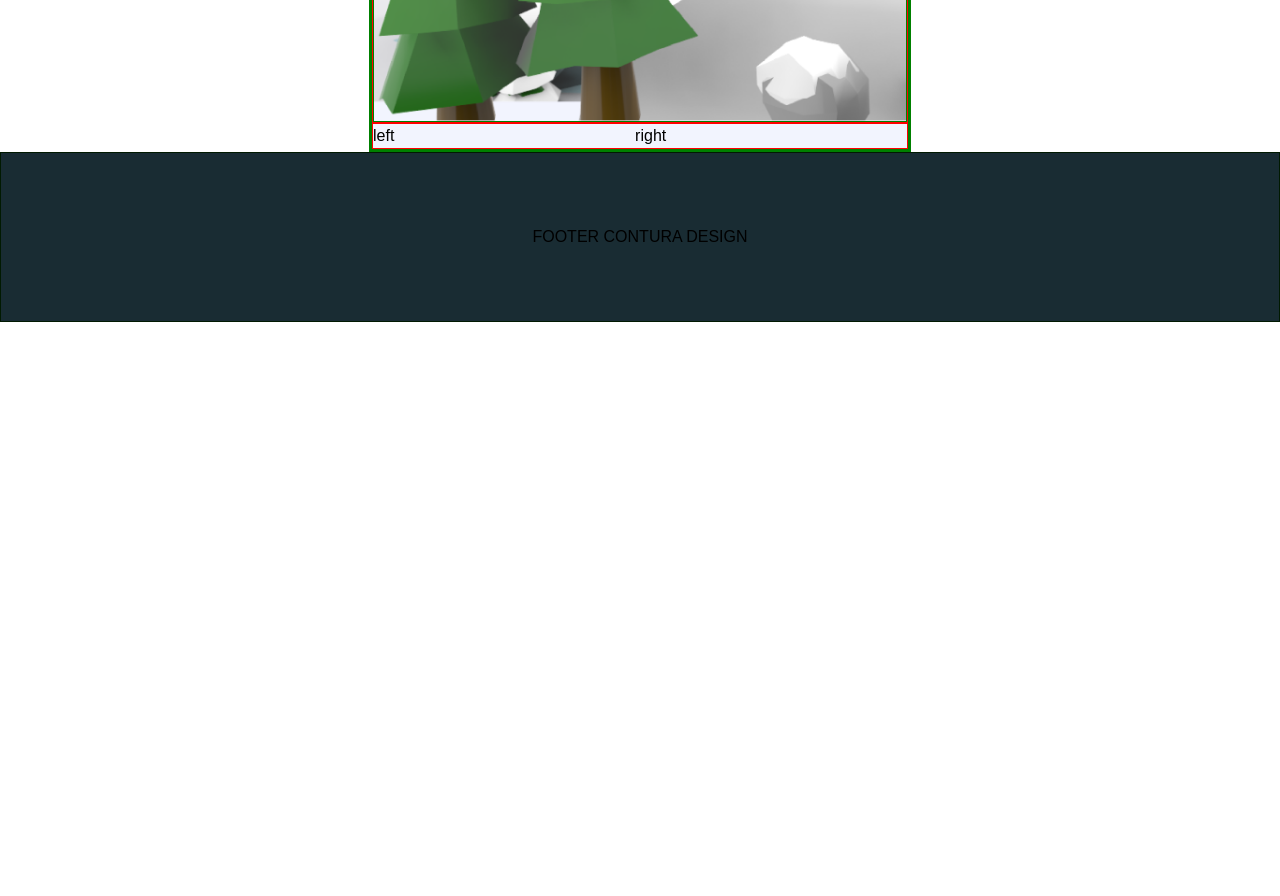
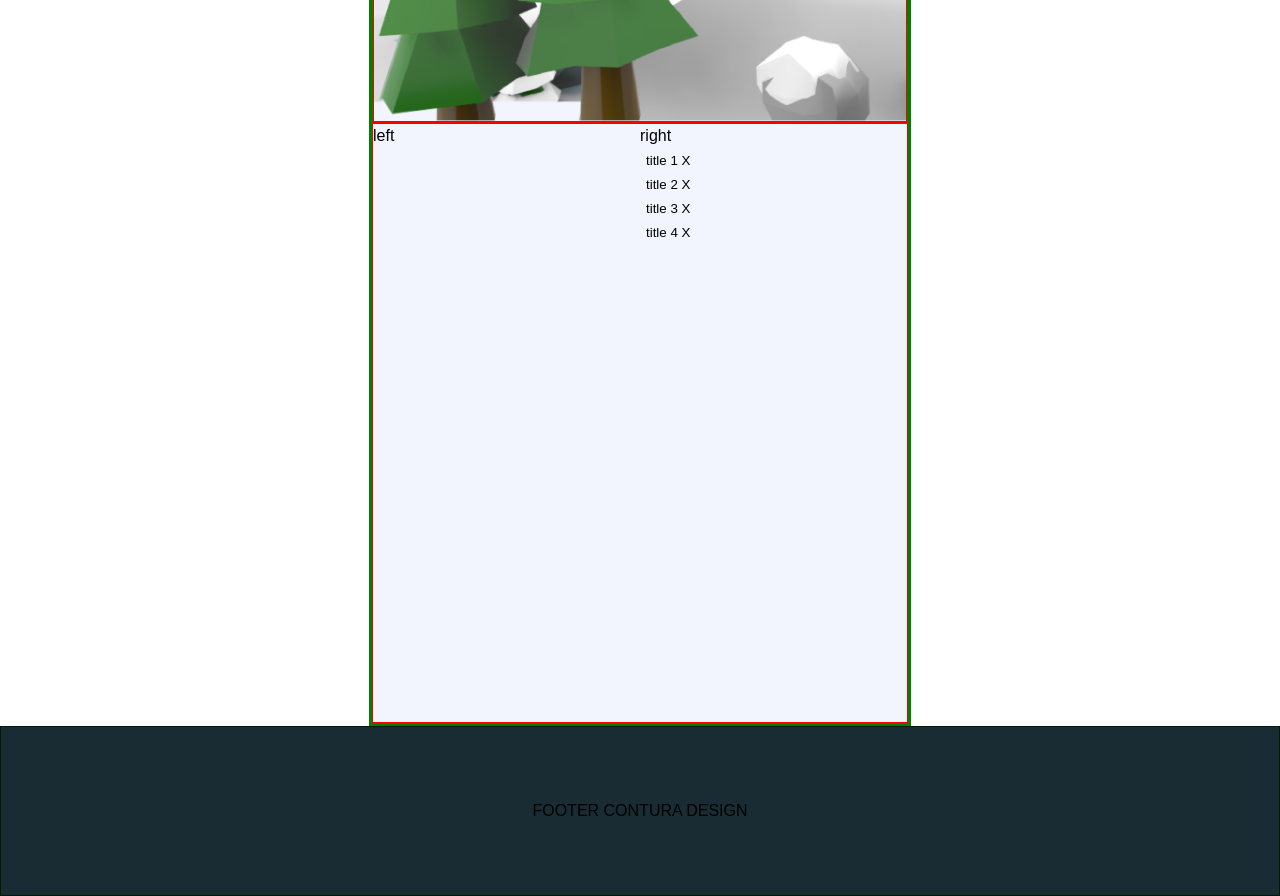
Before and after one commit to ivanbkovacevic/contura-desing-website2, a Next.js app: page / in a window 1280 px wide. Shown: the part 860-1756 px from the top of the page. Before the commit the page ends 1182 px from the top, so only its background shows below. Built offline with nearby package versions, Linux system fonts and the light colour scheme.

Commit message:
accordions

```diff
--- a/components/Home/DesignStrategySection/DesignStrategySection.module.scss
+++ b/components/Home/DesignStrategySection/DesignStrategySection.module.scss
@@ -3,12 +3,14 @@
 .wrapper {
     border: 1px solid red;
     display: flex;
+    height: 60rem;
 
     .leftWrapper {
-        flex-grow: 1;
+        width: 50%;
     }
     .rightWrapper {
-        flex-grow: 1;
+        width: 50%;
+
     }
 
 }
--- a/components/Home/DesignStrategySection/DesignStrategySection.tsx
+++ b/components/Home/DesignStrategySection/DesignStrategySection.tsx
@@ -1,7 +1,15 @@
 import React from 'react';
 import style from './DesignStrategySection.module.scss'
+import Accordion from '../../Reusable/Accordion/Accordion';
+import {ACCORDIONS} from '../../Reusable/Accordion/constants';
 
 const DesignStrategySection:React.FC = ({}) => {
+  const accordions = () => {
+      return ACCORDIONS.map((item) => {
+        return <Accordion title={item.title} content={item.content} />
+      })
+  };
+
   return (
     <div className={style.wrapper}>
         <div className={style.leftWrapper}>
@@ -9,6 +17,7 @@ const DesignStrategySection:React.FC = ({}) => {
         </div>
         <div className={style.rightWrapper}>
           right
+        {accordions()}
         </div>
     </div>
   );
--- a/components/Layout/Header/Header.tsx
+++ b/components/Layout/Header/Header.tsx
@@ -1,6 +1,6 @@
 import React, { useState } from 'react';
 import Navigation from './Navigation';
-import Logo from '../../Logo/Logo';
+import Logo from '../../Reusable/Logo/Logo';
 import cn from 'classnames';
 import style from './Header.module.scss';
 
--- /dev/null
+++ b/components/Reusable/Accordion/Accordion.module.scss
@@ -0,0 +1,16 @@
+@import '../../../styles/variables';
+
+.wrapper {
+
+    button {
+        border: none;
+        background: none;
+    }
+
+    .content {
+
+    }
+    .hide {
+        display: none;
+    }
+}
--- /dev/null
+++ b/components/Reusable/Accordion/Accordion.tsx
@@ -0,0 +1,28 @@
+import React, { useState } from 'react';
+import cn from 'classnames'
+import style from './Accordion.module.scss'
+
+
+interface AccordionProps {
+   title: string;
+   content: string
+}
+const Accordion:React.FC<AccordionProps> = ({title, content}) => {
+const[showAccordion, setShowAccordion] = useState<boolean>(false);
+
+const contentStyle = cn(
+    style.content,
+    {[style.hide]: !showAccordion}
+);
+
+  return (
+    <div className={style.wrapper}>
+      <button onClick={() => setShowAccordion(!showAccordion)}>{title} X</button>
+        <div className={contentStyle}>
+         {content}
+        </div>
+    </div>
+  )
+}
+
+export default Accordion
--- /dev/null
+++ b/components/Reusable/Accordion/constants.ts
@@ -0,0 +1,23 @@
+export interface Accordion {
+    title: string;
+    content: string;
+}
+
+export const ACCORDIONS:Accordion[] = [
+    {
+        title: 'title 1',
+        content:'Lorem ipsum dolor sit amet consectetur adipisicing elit. Veritatis ipsam earum rem natus, fugiat explicabo, error accusantium, molestias consequuntur blanditiis repudiandae nam odit possimus. Temporibus eveniet nesciunt laboriosam sint est voluptatibus cum possimus, laudantium autem esse animi! Quibusdam ipsum libero eos repellat excepturi, rem eum, eveniet labore odit quas accusantium.'
+    },
+    {
+        title: 'title 2',
+        content:'Lorem ipsum dolor sit amet consectetur adipisicing elit. Veritatis ipsam earum rem natus, fugiat explicabo, error accusantium, molestias consequuntur blanditiis repudiandae nam odit possimus. Temporibus eveniet nesciunt laboriosam sint est voluptatibus cum possimus, laudantium autem esse animi! Quibusdam ipsum libero eos repellat excepturi, rem eum, eveniet labore odit quas accusantium.'
+    },
+    {
+        title: 'title 3',
+        content:'Lorem ipsum dolor sit amet consectetur adipisicing elit. Veritatis ipsam earum rem natus, fugiat explicabo, error accusantium, molestias consequuntur blanditiis repudiandae nam odit possimus. Temporibus eveniet nesciunt laboriosam sint est voluptatibus cum possimus, laudantium autem esse animi! Quibusdam ipsum libero eos repellat excepturi, rem eum, eveniet labore odit quas accusantium.'
+    },
+    {
+        title: 'title 4',
+        content:'Lorem ipsum dolor sit amet consectetur adipisicing elit. Veritatis ipsam earum rem natus, fugiat explicabo, error accusantium, molestias consequuntur blanditiis repudiandae nam odit possimus. Temporibus eveniet nesciunt laboriosam sint est voluptatibus cum possimus, laudantium autem esse animi! Quibusdam ipsum libero eos repellat excepturi, rem eum, eveniet labore odit quas accusantium.'
+    },
+]
```
Also changed, not shown: components/Reusable/Logo/Logo.module.scss (added), components/Reusable/Logo/Logo.tsx (renamed from components/Logo/Logo.tsx).
